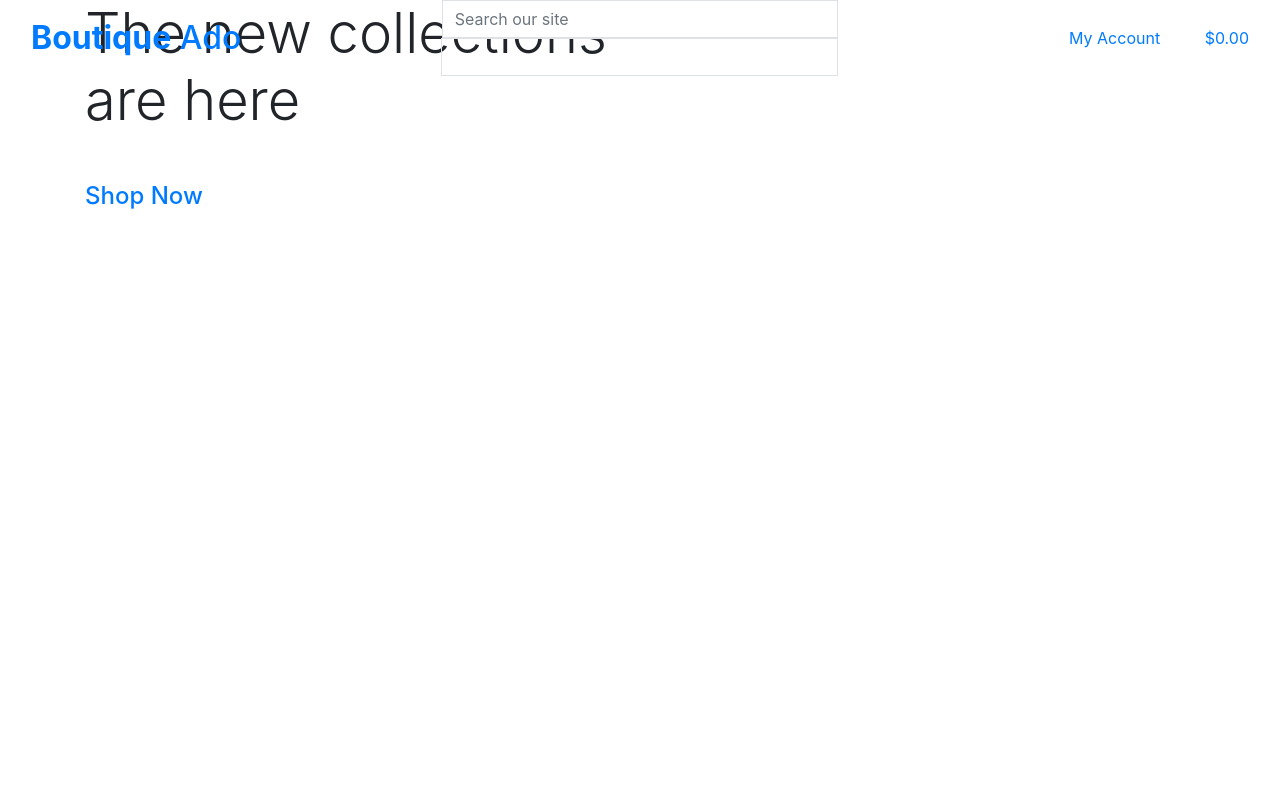
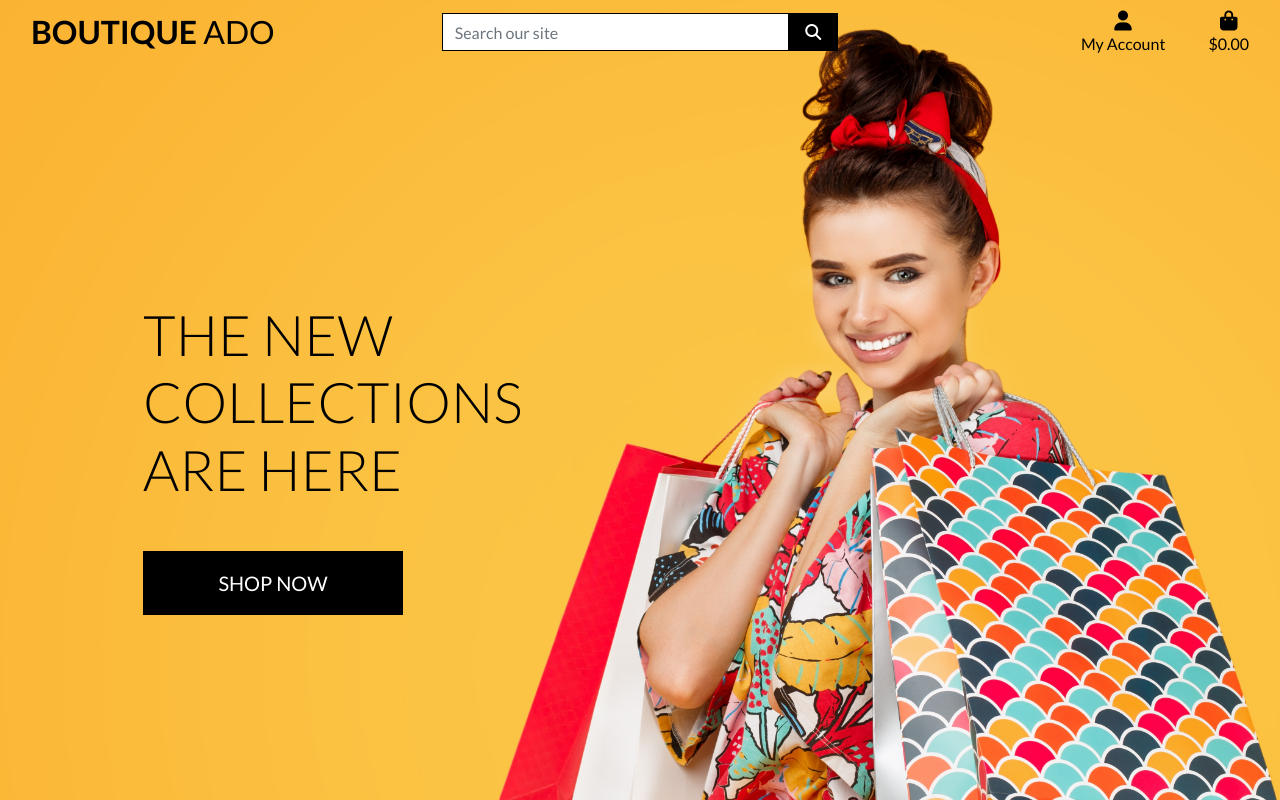
Before and after one commit to siondawson/boutique-ado-real, a Django app: page / in a window 1280 px wide. Run offline with Django 3.2, Linux system fonts and the light colour scheme; some libraries are stand-ins or nearby versions.

Commit message:
completed home page header and css

```diff
--- a/boutqiue_ado/settings.py
+++ b/boutqiue_ado/settings.py
@@ -150,6 +150,10 @@ USE_TZ = True
 # https://docs.djangoproject.com/en/3.2/howto/static-files/
 
 STATIC_URL = '/static/'
+STATICFILES_DIRS = (os.path.join(BASE_DIR, 'static'),)
+
+MEDIA_URL = '/media/'
+MEDIA_ROOT = os.path.join(BASE_DIR, 'media')
 
 # Default primary key field type
 # https://docs.djangoproject.com/en/3.2/ref/settings/#default-auto-field
--- a/boutqiue_ado/urls.py
+++ b/boutqiue_ado/urls.py
@@ -15,9 +15,11 @@ Including another URLconf
 """
 from django.contrib import admin
 from django.urls import path, include
+from django.conf import settings
+from django.conf.urls.static import static
 
 urlpatterns = [
     path('admin/', admin.site.urls),
     path('accounts/', include('allauth.urls')),
     path('', include('home.urls')),
-]
+] + static(settings.MEDIA_URL, document_root=settings.MEDIA_ROOT)
--- a/home/templates/home/index.html
+++ b/home/templates/home/index.html
@@ -20,7 +20,7 @@
                 </h1>
                 <div class="my-5">
                     <h4>
-                        <a href="shop-now-button btn btn-lg rounded-0 text-uppercase py-3">Shop Now</a>
+                        <a href="" class="shop-now-button btn btn-lg rounded-0 text-uppercase py-3">Shop Now</a>
                     </h4>
                 </div>
             </div>
--- a/static/css/base.css
+++ b/static/css/base.css
@@ -3,5 +3,79 @@ html {
 }
 
 body {
-    background
+    background: url('/media/homepage_background_cropped.jpg') no-repeat center center fixed;
+    background-size: cover;
+    height: calc(100vh - 164px);
+    color: #555;
+    font-family: 'Lato';
 }
+
+/* from Bulma */
+.icon {
+    align-items: center;
+    display: inline-flex;
+    justify-content: center;
+    height: 1.5rem;
+    width: 1.5rem;
+}
+
+.logo-font {
+    text-transform: uppercase;
+}
+
+.main-logo-link {
+    width: fit-content;
+}
+
+.shop-now-button {
+    background: black;
+    color: white;
+    min-width: 260px;
+}
+
+.btn-black {
+    background: black;
+    color: white;
+}
+
+.shop-now-button:hover,
+.shop-now-button:active,
+.shop-now-button:focus,
+.btn-black:hover,
+.btn-black:active,
+.btn-black:focus {
+    background: #222;
+    color: white;
+}
+
+.text-black {
+    color: #000 !important;
+}
+
+.border-black {
+    border: 1px solid black !important;
+}
+
+/* -------------------------------- Media Queries */
+
+/* Slightly larger container on xl screens */
+@media (min-width: 1200px) {
+  .container {
+    max-width: 80%;
+  }
+}
+
+/* fixed top navbar only on medium and up */
+@media (min-width: 992px) {
+    .fixed-top-desktop-only {
+        position: fixed;
+        top: 0;
+        right: 0;
+        left: 0;
+        z-index: 1030;
+    }
+
+    .header-container {
+        padding-top: 164px;
+    }
+}
--- a/templates/base.html
+++ b/templates/base.html
@@ -1,29 +1,36 @@
 {% load static %}
 
-<!DOCTYPE html>
+<!doctype html>
 <html lang="en">
   <head>
+
     {% block meta %}
-    <meta http-equiv="X-UA-Compatible" content="ie=edge"/>
-    <meta charset="utf-8" />
-    <meta name="viewport" content="width=device-width, initial-scale=1, shrink-to-fit=no"/>
+        <meta http-equiv="X-UA-Compatible" content="ie=edge">
+        <meta charset="utf-8">
+        <meta name="viewport" content="width=device-width, initial-scale=1, shrink-to-fit=no">
     {% endblock %}
-
 
     {% block extra_meta %}
     {% endblock %}
 
     {% block corecss %}
-    <link rel="stylesheet" href="https://cdn.jsdelivr.net/npm/bootstrap@4.6.2/dist/css/bootstrap.min.css" integrity="sha384-xOolHFLEh07PJGoPkLv1IbcEPTNtaed2xpHsD9ESMhqIYd0nLMwNLD69Npy4HI+N" crossorigin="anonymous"/>
+        <link rel="stylesheet" href="https://stackpath.bootstrapcdn.com/bootstrap/4.4.1/css/bootstrap.min.css" integrity="sha384-Vkoo8x4CGsO3+Hhxv8T/Q5PaXtkKtu6ug5TOeNV6gBiFeWPGFN9MuhOf23Q9Ifjh" crossorigin="anonymous">
+        <!-- google fonts -->
+        <link rel="preconnect" href="https://fonts.googleapis.com">
+        <link rel="preconnect" href="https://fonts.gstatic.com" crossorigin>
+        <link href="https://fonts.googleapis.com/css2?family=Lato:ital,wght@0,100;0,300;0,400;0,700;0,900;1,100;1,300;1,400;1,700;1,900&display=swap" rel="stylesheet">
+        <!-- base css -->
+        <link rel="stylesheet" href="{% static 'css/base.css' %}">
     {% endblock %}
 
     {% block extra_css %}
     {% endblock %}
 
     {% block corejs %}
-    <script src="https://cdn.jsdelivr.net/npm/jquery@3.5.1/dist/jquery.min.js" integrity="sha256-9/aliU8dGd2tb6OSsuzixeV4y/faTqgFtohetphbbj0=" crossorigin="anonymous"></script>
-    <script src="https://cdn.jsdelivr.net/npm/popper.js@1.16.1/dist/umd/popper.min.js" integrity="sha384-9/reFTGAW83EW2RDu2S0VKaIzap3H66lZH81PoYlFhbGU+6BZp6G7niu735Sk7lN" crossorigin="anonymous"></script>
-    <script src="https://cdn.jsdelivr.net/npm/bootstrap@4.6.2/dist/js/bootstrap.min.js" integrity="sha384-+sLIOodYLS7CIrQpBjl+C7nPvqq+FbNUBDunl/OZv93DB7Ln/533i8e/mZXLi/P+" crossorigin="anonymous"></script>
+        <script src="https://kit.fontawesome.com/ff2fe9fdbb.js" crossorigin="anonymous"></script>
+        <script src="https://code.jquery.com/jquery-3.4.1.slim.min.js" integrity="sha384-J6qa4849blE2+poT4WnyKhv5vZF5SrPo0iEjwBvKU7imGFAV0wwj1yYfoRSJoZ+n" crossorigin="anonymous"></script>
+        <script src="https://cdn.jsdelivr.net/npm/popper.js@1.16.0/dist/umd/popper.min.js" integrity="sha384-Q6E9RHvbIyZFJoft+2mJbHaEWldlvI9IOYy5n3zV9zzTtmI3UksdQRVvoxMfooAo" crossorigin="anonymous"></script>
+        <script src="https://stackpath.bootstrapcdn.com/bootstrap/4.4.1/js/bootstrap.min.js" integrity="sha384-wfSDF2E50Y2D1uUdj0O3uMBJnjuUD4Ih7YwaYd1iqfktj0Uod8GCExl3Og8ifwB6" crossorigin="anonymous"></script>
     {% endblock %}
 
     {% block extra_js %}
@@ -31,7 +38,6 @@
 
     <title>Boutique Ado {% block extra_title %}{% endblock %}</title>
   </head>
-
   <body>
     <header class="container-fluid fixed-top">
         <div class="row">
@@ -41,8 +47,8 @@
                 </a>
             </div>
             <div class="col-12 col-lg-4 my-auto py-1 py-lg-0">
-                <form methods="GET" action="">
-                    <div class="input-groups w-100">
+                <form method="GET" action="">
+                    <div class="input-group w-100">
                         <input class="form-control border border-black rounded-0" type="text" name="q" placeholder="Search our site">
                         <div class="input-group-append">
                             <button class="form-control btn btn-black border border-black rounded-0" type="submit">
@@ -96,17 +102,18 @@
     </header>
 
     {% if messages %}
-    <div class="message-container"></div>
+        <div class="message-container"></div>
     {% endif %}
 
     {% block page_header %}
     {% endblock %}
 
     {% block content %}
-    {% endblock%}
+    {% endblock %}
 
     {% block postloadjs %}
     {% endblock %}
 
+
   </body>
 </html>
```
Also changed, not shown: media/homepage_background_cropped.jpg (added).
